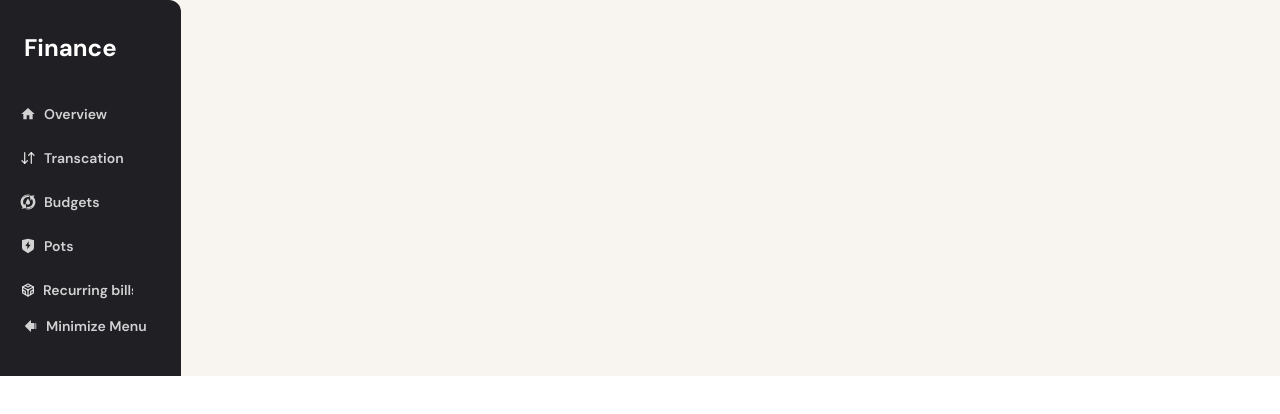
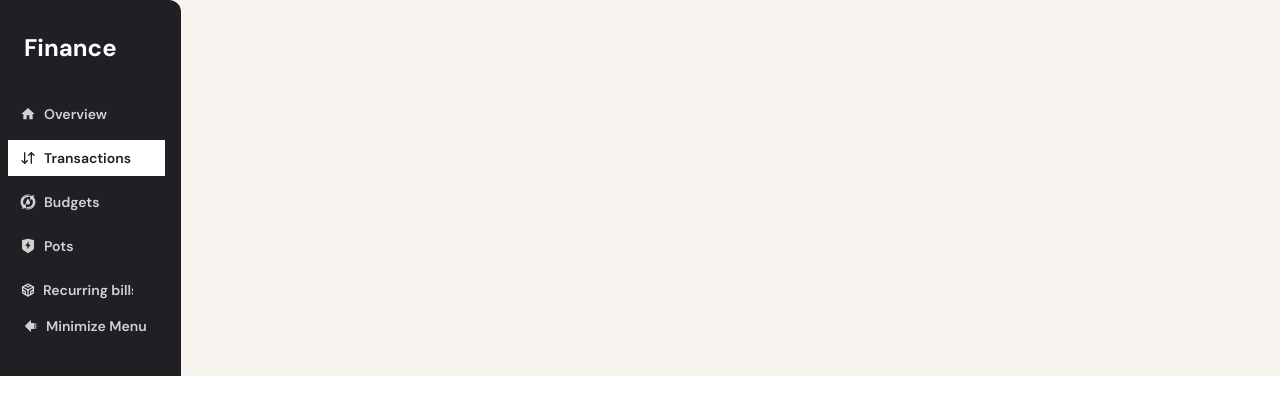
Before and after one commit to SandyAbasman/Personal-finance-app, a React (Vite) app: page /transactions in a window 1280 px wide. Shown: the top 414 px of the page. Built offline with nearby package versions, Linux system fonts and the light colour scheme.

Commit message:
Updated links

```diff
--- a/src/component/Sidebar.jsx
+++ b/src/component/Sidebar.jsx
@@ -5,16 +5,18 @@ import { LuArrowDownUp } from 'react-icons/lu'
 import { GiWaterRecycling } from 'react-icons/gi'
 import { RiShieldFlashFill } from 'react-icons/ri'
 import { TbBrandCodesandbox } from 'react-icons/tb'
-import { Link } from 'react-router-dom'
+import { Link, useLocation } from 'react-router-dom'
 
 function NavLink({ icon, text }) {
+  const location = useLocation()
+  const { pathname } = location
+  let currentpath = pathname === '/' ? 'Overview' : pathname.substring(1)
   return (
     <div
-      className=" flex flex-rol gap-2 hover:cursor-pointer justify-start items-center  py-2 pr-8 pl-3  font-semibold  hover:rounded-tr-md hover:rounded-br-md  hover:bg-white hover:text-blue
-         "
+      className={`${text?.toLowerCase() == currentpath && 'bg-white text-blue'} flex flex-rol gap-2 hover:cursor-pointer justify-start items-center py-2 pr-8 pl-3 font-semibold hover:rounded-tr-md hover:rounded-br-md  hover:bg-white hover:text-blue`}
     >
       <span className="">{icon}</span>
-      <p className="text-sm text-nowrap ">{text}</p>
+      <p className="text-sm text-nowrap">{text}</p>
     </div>
   )
 }
@@ -39,8 +41,8 @@ export default function Sidebar() {
         <Link to="/">
           <NavLink icon={<MdHome />} text="Overview" />
         </Link>
-        <Link to="/transaction">
-          <NavLink icon={<LuArrowDownUp />} text="Transcation" />
+        <Link to="/transactions">
+          <NavLink icon={<LuArrowDownUp />} text="Transactions" />
         </Link>
         <Link to="/budgets">
           <NavLink icon={<GiWaterRecycling />} text="Budgets" />
@@ -48,7 +50,7 @@ export default function Sidebar() {
         <Link to="/pots">
           <NavLink icon={<RiShieldFlashFill />} text="Pots" />
         </Link>
-        <Link to="/recurringBills">
+        <Link to="/recurringbills">
           <NavLink icon={<TbBrandCodesandbox />} text="Recurring bills" />
         </Link>
       </div>
```
